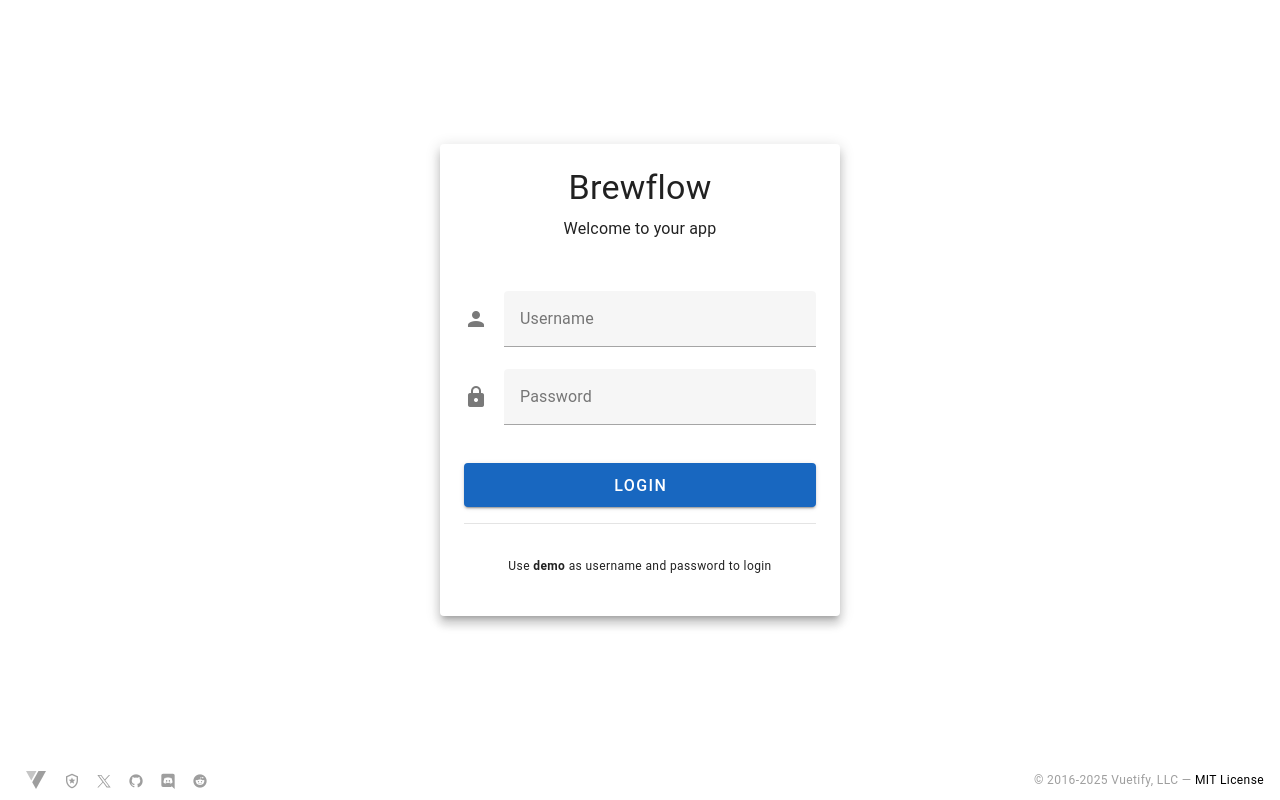
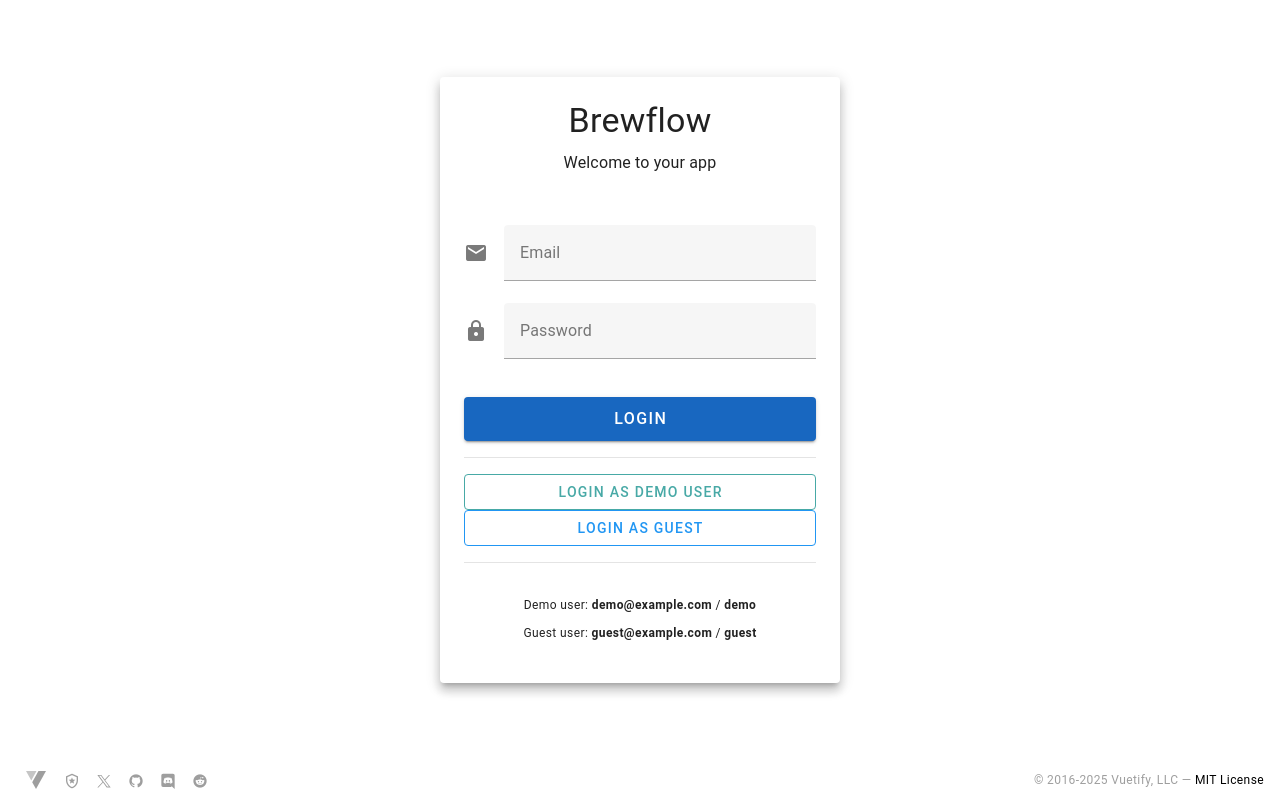
Before and after one commit to enibrn/brewflow, a Nuxt app: page /login in a window 1280 px wide. Built offline with nearby package versions, Linux system fonts and the light colour scheme.

Commit message:
feat: update authentication to use email instead of username; add quick login options for demo and guest users

```diff
--- a/app/composables/useAuth.ts
+++ b/app/composables/useAuth.ts
@@ -1,20 +1,24 @@
 export const useAuth = () => {
-  const user = useState<{ username: string } | null>('auth.user', () => null)
-  const isLoggedIn = computed(() => !!user.value)
-  const login = async (username: string, password: string) => {
-    // Authentication simulation - username and password must be "demo"
-    if (username === 'demo' && password === 'demo') {
-      user.value = { username: 'demo' }
-      await navigateTo('/')
-      return { success: true }
+  const user = useState<{ email: string; username?: string } | null>('auth.user', () => null);
+  const isLoggedIn = computed(() => !!user.value);
+  const login = async (email: string, password: string) => {
+    // Authentication simulation
+    if (email === 'demo@example.com' && password === 'demo') {
+      user.value = { email: 'demo@example.com', username: 'Demo User' };
+      await navigateTo('/');
+      return { success: true };
+    } else if (email === 'guest@example.com' && password === 'guest') {
+      user.value = { email: 'guest@example.com', username: 'Guest User' };
+      await navigateTo('/');
+      return { success: true };
     } else {
-      return { success: false, error: 'Invalid credentials' }
+      return { success: false, error: 'Invalid credentials' };
     }
   }
 
   const logout = async () => {
-    user.value = null
-    await navigateTo('/login')
+    user.value = null;
+    await navigateTo('/login');
   }
 
   return {
@@ -22,5 +26,5 @@ export const useAuth = () => {
     isLoggedIn,
     login,
     logout
-  }
+  };
 }
--- a/app/layouts/default.vue
+++ b/app/layouts/default.vue
@@ -9,7 +9,7 @@
     > <v-app-bar-nav-icon @click="drawer = !drawer" />
       <v-toolbar-title>Brewflow App</v-toolbar-title>
       <v-spacer />
-      <span class="mr-4 text-body-2">Hi, {{ user?.username }}</span>
+      <span class="mr-4 text-body-2">Hi, {{ user?.email || user?.username }}</span>
       <v-btn
         icon
         @click="logout"
--- a/app/pages/login.vue
+++ b/app/pages/login.vue
@@ -3,12 +3,12 @@
     <v-form
       ref="form"
       @submit.prevent="handleLogin"
-    >
-      <v-text-field
-        v-model="username"
-        label="Username"
-        prepend-icon="mdi-account"
-        :rules="[rules.required]"
+    >      <v-text-field
+        v-model="email"
+        label="Email"
+        prepend-icon="mdi-email"
+        type="email"
+        :rules="[rules.required, rules.email]"
         required
       />
 
@@ -27,7 +27,7 @@
         class="mb-4"
       >
         {{ errorMessage }}
-      </v-alert> <v-btn
+      </v-alert>      <v-btn
         type="submit"
         color="primary"
         block
@@ -39,9 +39,34 @@
       </v-btn>
     </v-form>
 
-    <v-divider class="my-4" /> <v-card-text class="text-center">
+    <v-divider class="my-4" />    <!-- Quick Login Buttons -->
+    <div class="d-flex flex-column gap-2">
+      <v-btn
+        color="secondary"
+        variant="outlined"
+        block
+        :disabled="loading"
+        @click="quickLogin('demo')"
+      >
+        Login as Demo User
+      </v-btn>
+      <v-btn
+        color="info"
+        variant="outlined"
+        block
+        :disabled="loading"
+        @click="quickLogin('guest')"
+      >
+        Login as Guest
+      </v-btn>
+    </div>
+
+    <v-divider class="my-4" /><v-card-text class="text-center">
+      <p class="text-caption mb-2">
+        Demo user: <strong>demo@example.com</strong> / <strong>demo</strong>
+      </p>
       <p class="text-caption">
-        Use <strong>demo</strong> as username and password to login
+        Guest user: <strong>guest@example.com</strong> / <strong>guest</strong>
       </p>
     </v-card-text>
   </div>
@@ -58,20 +83,24 @@ definePageMeta({
 
 const { login } = useAuth()
 
-const username = ref('')
+const email = ref('')
 const password = ref('')
 const loading = ref(false)
 const errorMessage = ref('')
 
 const rules = {
-  required: (value: string) => !!value || 'Required field'
+  required: (value: string) => !!value || 'Required field',
+  email: (value: string) => {
+    const pattern = /^[^\s@]+@[^\s@]+\.[^\s@]+$/
+    return pattern.test(value) || 'Please enter a valid email address'
+  }
 }
 
 const handleLogin = async () => {
   loading.value = true
   errorMessage.value = ''
   try {
-    const result = await login(username.value, password.value)
+    const result = await login(email.value, password.value)
     if (!result.success) {
       errorMessage.value = result.error || 'Login error'
     }
@@ -82,4 +111,15 @@ const handleLogin = async () => {
     loading.value = false
   }
 }
+
+const quickLogin = async (userType: 'demo' | 'guest') => {
+  if (userType === 'demo') {
+    email.value = 'demo@example.com'
+    password.value = 'demo'
+  } else if (userType === 'guest') {
+    email.value = 'guest@example.com'
+    password.value = 'guest'
+  }
+  await handleLogin()
+}
 </script>
```
